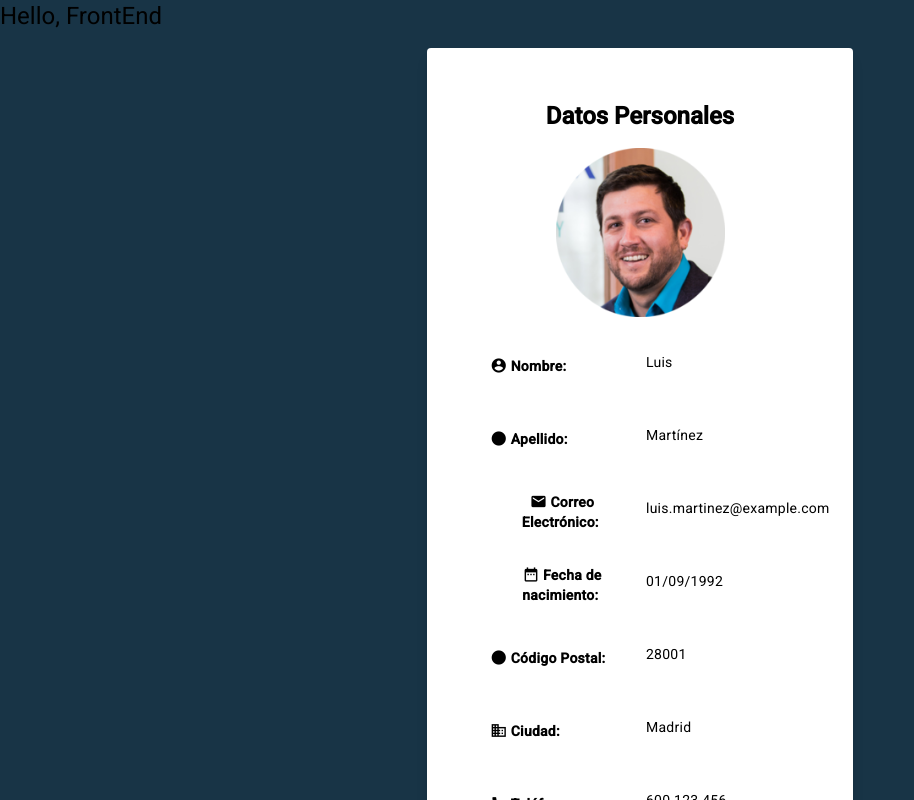
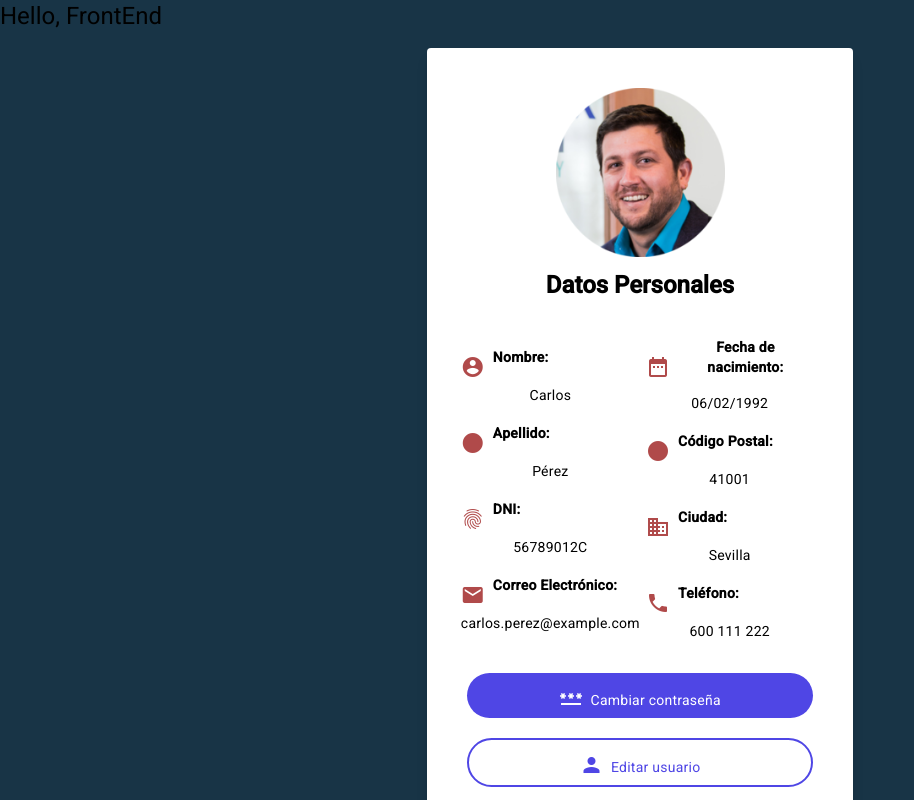
Before and after one commit to eldavid1996/FCT_Limpieza, an Angular app in the folder FrontEnd/: page /empleado in a window 1280 px wide. Shown: the top 800 px of the page, without its empty margins (0-914 px from the left). Built offline with nearby package versions, Linux system fonts and the light colour scheme.

Commit message:
components for tests
Components and structure fix

```diff
--- a/FrontEnd/src/app/components/user-profile/user-profile.component.css
+++ b/FrontEnd/src/app/components/user-profile/user-profile.component.css
@@ -8,8 +8,14 @@
     top:5px;
 }
 .profile-icons{
-    font-size: 17px;
+    font-size: 24px;
     position: relative;
     top: 10px;
+    color: #B04A4A;
 
 }
+
+
+
+    /* background-color: #598392;
+                                  */
--- a/FrontEnd/src/app/components/user-profile/user-profile.component.html
+++ b/FrontEnd/src/app/components/user-profile/user-profile.component.html
@@ -1,86 +1,85 @@
 <section>
   <div
-    class="sm:w-full lg:w-1/3 mx-auto rounded overflow-hidden shadow-lg py-3 bg-white"
+    class="sm:w-full lg:w-1/3 mx-auto rounded overflow-hidden shadow-lg  bg-white"
   >
     <div class="grid flex gap-5 text-center p-10">
       <div class="w-full">
+        <img src="assets/source/prueba1.png" alt="" class="imagen mx-auto mb-3" />
         <h1><strong>Datos Personales</strong></h1>
-        <img src="assets/source/prueba1.png" alt="" class="imagen mx-auto" />
+
       </div>
-      <div class="flex gap-3 px-5 grid grid-cols-2 grid-rows-7 justify-items-start items-center">
-        <div>
-          <p>
-            <mat-icon class="profile-icons">account_circle</mat-icon
-            ><strong >Nombre:</strong>
-          </p>
+      <div class="flex  grid grid-cols-1 sm:grid-cols-2 gap-3 justify-items-center items-center">
+        <!-- Primer grupo de datos -->
+        <div class="space-y-4">
+          <div class="flex items-center">
+            <mat-icon class="profile-icons">account_circle</mat-icon>
+            <strong class="ml-2">Nombre:</strong>
           </div>
           <div>
             <p>{{ userData.name }}</p>
           </div>
 
-        <div>
-          <p>
-            <mat-icon class="profile-icons">lens</mat-icon
-            ><strong>Apellido:</strong>
-          </p>
+          <div class="flex items-center">
+            <mat-icon class="profile-icons">lens</mat-icon>
+            <strong class="ml-2">Apellido:</strong>
           </div>
           <div>
             <p>{{ userData.surname }}</p>
           </div>
 
+          <div class="flex items-center">
+            <mat-icon class="profile-icons">fingerprint</mat-icon>
+            <strong class="ml-2">DNI:</strong>
+          </div>
           <div>
-          <p>
-            <mat-icon class="profile-icons">email</mat-icon
-            ><strong>Correo Electrónico:</strong>
-          </p>
+            <p>{{ userData.dni }}</p>
           </div>
 
+          <div class="flex items-center">
+            <mat-icon class="profile-icons">email</mat-icon>
+            <strong class="ml-2">Correo Electrónico:</strong>
+          </div>
           <div>
             <p>{{ userData.email }}</p>
           </div>
-
-        <div>
-          <p>
-            <mat-icon class="profile-icons">date_range</mat-icon
-            ><strong>Fecha de nacimiento:</strong>
-          </p>
         </div>
 
+        <!-- Segundo grupo -->
+        <div class="space-y-4">
+          <div class="flex items-center">
+            <mat-icon class="profile-icons">date_range</mat-icon>
+            <strong class="ml-2">Fecha de nacimiento:</strong>
+          </div>
           <div>
             <p>{{ userData.birthDate | date : "dd/MM/YYYY" }}</p>
           </div>
 
-        <div>
-          <p>
-            <mat-icon class="profile-icons">lens</mat-icon
-            ><strong>Código Postal:</strong>
-          </p>
+          <div class="flex items-center">
+            <mat-icon class="profile-icons">lens</mat-icon>
+            <strong class="ml-2">Código Postal:</strong>
           </div>
           <div>
             <p>{{ userData.pc }}</p>
           </div>
 
-        <div>
-          <p>
-            <mat-icon class="profile-icons">business</mat-icon
-            ><strong>Ciudad:</strong>
-          </p>
+          <div class="flex items-center">
+            <mat-icon class="profile-icons">business</mat-icon>
+            <strong class="ml-2">Ciudad:</strong>
           </div>
-
           <div>
             <p>{{ userData.city }}</p>
           </div>
 
-        <div>
-          <p>
-            <mat-icon class="profile-icons">phone</mat-icon
-            ><strong>Teléfono:</strong>
-          </p>
+          <div class="flex items-center">
+            <mat-icon class="profile-icons">phone</mat-icon>
+            <strong class="ml-2">Teléfono:</strong>
           </div>
           <div>
             <p>{{ userData.phone }}</p>
           </div>
         </div>
+      </div>
+
 
 
 
--- a/FrontEnd/src/app/components/user-profile/user-profile.component.ts
+++ b/FrontEnd/src/app/components/user-profile/user-profile.component.ts
@@ -17,7 +17,7 @@ export class UserProfileComponent implements OnInit {
   constructor(private userService : UserService){}
 
   ngOnInit(): void {
-    this.userData = this.userService.getUser("1");
+    this.userData = this.userService.getUser("3");
   }
 
 
--- a/FrontEnd/src/app/components/user-table/user-table.component.css
+++ b/FrontEnd/src/app/components/user-table/user-table.component.css
@@ -1,6 +1,7 @@
 .position{
     position: relative;
     top:2px;
+    left: -2px;
 }
 .boton-nuevo{
     background-color: #4f46e5 !important;
--- a/FrontEnd/src/app/components/user-table/user-table.component.html
+++ b/FrontEnd/src/app/components/user-table/user-table.component.html
@@ -1,4 +1,4 @@
-<section class="p-5 ">
+<section class="p-5">
   <div
     class="sm:w-full lg:w-4/5 mx-auto rounded overflow-hidden shadow-lg py-3 bg-white"
   >
@@ -14,7 +14,9 @@
                 type="text"
                 placeholder="Buscar..."
               />&nbsp;
-              <button class="rounded-full px-1.5 py-0.5 bg-indigo-600 text-white">
+              <button
+                class="rounded-full px-1.5 py-0.5 hover:bg-indigo-600 hover:text-white text-indigo-700 border-2 border-indigo-600 bg-white overflow-hidden"
+              >
                 <mat-icon class="position">search</mat-icon>
               </button>
             </div>
@@ -38,12 +40,12 @@
         <!-- Floor Column -->
         <ng-container matColumnDef="name">
           <th mat-header-cell *matHeaderCellDef>Nombre Completo</th>
-          <td mat-cell *matCellDef="let element">{{ element.name }}</td>
+          <td mat-cell *matCellDef="let element">{{ element.name }}  {{element.surname}} </td>
         </ng-container>
 
         <!-- Email Column -->
         <ng-container matColumnDef="email">
-          <th mat-header-cell *matHeaderCellDef>Email</th>
+          <th mat-header-cell *matHeaderCellDef>Correo Electrónico</th>
           <td mat-cell *matCellDef="let element">{{ element.email }}</td>
         </ng-container>
 
@@ -54,11 +56,25 @@
         </ng-container>
 
         <!-- Icons Column -->
-        <ng-container>
-          <th mat-header-cell *matHeaderCellDef>Icons</th>
-          <td mat-cell *matCellDef="let element">iconos</td>
+        <ng-container matColumnDef="actions">
+          <th mat-header-cell *matHeaderCellDef>Acciones</th>
+          <td mat-cell *matCellDef="let element">
+            <button
+              mat-icon-button
+              color="primary"
+              (click)="editarEmpleado(element)"
+            >
+              <mat-icon>edit</mat-icon>
+            </button>
+            <button
+              mat-icon-button
+              color="warn"
+              (click)="eliminarEmpleado(element.id)"
+            >
+              <mat-icon>delete</mat-icon>
+            </button>
+          </td>
         </ng-container>
-
         <tr mat-header-row *matHeaderRowDef="displayedColumns"></tr>
         <tr mat-row *matRowDef="let row; columns: displayedColumns"></tr>
       </table>
@@ -74,7 +90,7 @@
     </div>
     <div class="px-6 pt-4 pb-2 grid">
       <div class="place-self-end">
-        <button class="boton-nuevo" mat-flat-button >
+        <button class="boton-nuevo" mat-flat-button>
           Añadir Empleado<mat-icon>person</mat-icon>
         </button>
       </div>
--- a/FrontEnd/src/app/components/user-table/user-table.component.ts
+++ b/FrontEnd/src/app/components/user-table/user-table.component.ts
@@ -28,7 +28,7 @@ export class UserTableComponent implements OnInit {
   sort = 'id';
   sortDirection = 'asc';
   filterValue: any = null;
-  displayedColumns= ["id","name","email","phone"];
+  displayedColumns= ["id","name","email","phone","actions"];
 
   dataSource =  new MatTableDataSource<User>();
 
@@ -52,6 +52,14 @@ export class UserTableComponent implements OnInit {
     this.userService.getUsers();
   }
 
+  editarEmpleado(empleado: User) {
+    console.log(empleado);
+  }
+
+  eliminarEmpleado(id: number) {
+    console.log(id)
+  }
+
 
   // hacerFiltro(event: any): void {
   //   clearTimeout(this.timeout);
--- a/FrontEnd/src/app/components/user-table/user.model.ts
+++ b/FrontEnd/src/app/components/user-table/user.model.ts
@@ -4,9 +4,11 @@ export interface User{
   surname:string;
   password:string;
   email: string;
+  dni:string;
   phone: string;
   birthDate: Date;
   pc:string;
   city:string;
+  admin:number;
   token:string;
 }
--- a/FrontEnd/src/app/services/user.service.ts
+++ b/FrontEnd/src/app/services/user.service.ts
@@ -8,10 +8,12 @@ export class UserService{
       "surname": "Martínez",
       "password": "contraseña1",  // Ejemplo de contraseña
       "email": "luis.martinez@example.com",
+      "dni": "12345678A",
       "phone": "600 123 456",
-      "birthDate":  new Date("09-01-1992"),
+      "birthDate": new Date("1992-09-01T00:00:00Z"),
       "pc": "28001",
       "city": "Madrid",
+      "admin":0,
       "token": "token1"  // Ejemplo de token
     },
     {
@@ -20,10 +22,12 @@ export class UserService{
       "surname": "González",
       "password": "contraseña2",  // Ejemplo de contraseña
       "email": "ana.gonzalez@example.com",
+      "dni": "87654321B",
       "phone": "600 987 654",
-      "birthDate":  new Date("06-02-1998"),
+      "birthDate": new Date("1998-02-06T00:00:00Z"),
       "pc": "08001",
       "city": "Barcelona",
+      "admin":0,
       "token": "token2"  // Ejemplo de token
     },
     {
@@ -32,10 +36,12 @@ export class UserService{
       "surname": "Pérez",
       "password": "contraseña3",  // Ejemplo de contraseña
       "email": "carlos.perez@example.com",
+      "dni": "56789012C",
       "phone": "600 111 222",
-      "birthDate": new Date("06-02-1992"),
+      "birthDate": new Date("1992-02-06T00:00:00Z"),
       "pc": "41001",
       "city": "Sevilla",
+      "admin":0,
       "token": "token3"  // Ejemplo de token
     },
     {
@@ -44,10 +50,12 @@ export class UserService{
       "surname": "Rodríguez",
       "password": "contraseña4",  // Ejemplo de contraseña
       "email": "elena.rodriguez@example.com",
+      "dni": "34567890D",
       "phone": "600 333 444",
-      "birthDate":  new Date("06-02-1995"),
+      "birthDate": new Date("1995-02-06T00:00:00Z"),
       "pc": "46001",
       "city": "Valencia",
+      "admin":0,
       "token": "token4"  // Ejemplo de token
     }
   ];
--- a/FrontEnd/src/index.html
+++ b/FrontEnd/src/index.html
@@ -8,7 +8,6 @@
   <link rel="icon" type="image/x-icon" href="favicon.ico">
   <link href="https://fonts.googleapis.com/css2?family=Roboto:wght@300;400;500&display=swap" rel="stylesheet">
   <link href="https://fonts.googleapis.com/icon?family=Material+Icons" rel="stylesheet">
-  <script src="https://cdnjs.cloudflare.com/ajax/libs/angular-material-icons/0.7.1/angular-material-icons.min.js" integrity="sha512-WeG+hZOdUm8P4dCxmm9JWzYZf7YJLxxgeGHzgrl0KJpKLKRm06UV8ttDgW7ldr4jOqjfQlbg7Ssk6/aqeus+1A==" crossorigin="anonymous" referrerpolicy="no-referrer"></script>
 </head>
 <body class="mat-typography">
   <app-root></app-root>
```
Lines whose indentation alone changed are shown as unchanged.
